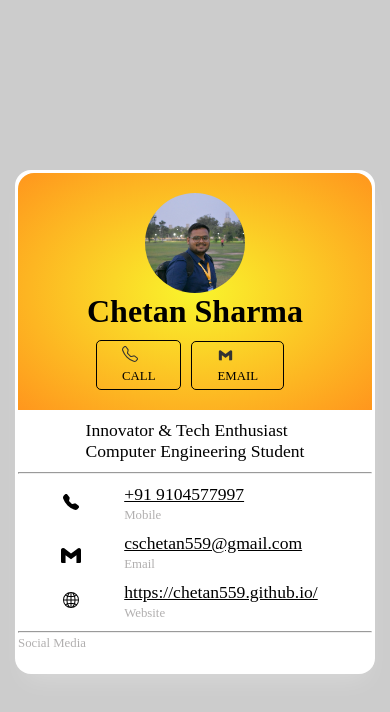
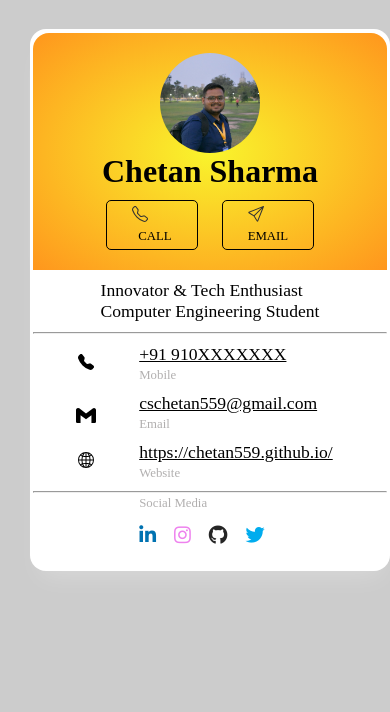
Before and after one commit to Chetan559/365Days, a plain HTML site: page vcard/2.html in a window 390 px wide. Drawn offline with nearby package versions, Linux system fonts and the light colour scheme.

Commit message:
added symbols and social media links

```diff
--- a/vcard/2.html
+++ b/vcard/2.html
@@ -4,8 +4,11 @@
     <meta charset="UTF-8">
     <meta name="viewport" content="width=device-width, initial-scale=1.0">
     <title>Contact Card</title>
-    <link rel="stylesheet" href="styles.css"> </head>
+    <link rel="stylesheet" href="styles.css">
+    <link rel="stylesheet" href="https://use.fontawesome.com/releases/v5.8.2/css/all.css"/>
+    <link href='https://unpkg.com/css.gg@2.0.0/icons/css/mail.css' rel='stylesheet'>
     <link href='https://unpkg.com/boxicons@2.1.4/css/boxicons.min.css' rel='stylesheet'>
+    <link rel="stylesheet" href="https://fonts.googleapis.com/css2?family=Material+Symbols+Outlined:opsz,wght,FILL,GRAD@20..48,100..700,0..1,-50..200" />
 </head>
 <body>
     <div class="card-body">
@@ -15,17 +18,21 @@
             </div>
             <h1>Chetan Sharma</h1>
             <div class="contact-info">
-                <a href="tel:+919104577997">
+                <a href="tel:+91234568752562">
                     <svg xmlns="http://www.w3.org/2000/svg" width="16" height="16" fill="currentColor" class="bi bi-telephone sym" viewBox="0 0 16 16">
                         <path d="M3.654 1.328a.678.678 0 0 0-1.015-.063L1.605 2.3c-.483.484-.661 1.169-.45 1.77a17.568 17.568 0 0 0 4.168 6.608 17.569 17.569 0 0 0 6.608 4.168c.601.211 1.286.033 1.77-.45l1.034-1.034a.678.678 0 0 0-.063-1.015l-2.307-1.794a.678.678 0 0 0-.58-.122l-2.19.547a1.745 1.745 0 0 1-1.657-.459L5.482 8.062a1.745 1.745 0 0 1-.46-1.657l.548-2.19a.678.678 0 0 0-.122-.58L3.654 1.328zM1.884.511a1.745 1.745 0 0 1 2.612.163L6.29 2.98c.329.423.445.974.315 1.494l-.547 2.19a.678.678 0 0 0 .178.643l2.457 2.457a.678.678 0 0 0 .644.178l2.189-.547a1.745 1.745 0 0 1 1.494.315l2.306 1.794c.829.645.905 1.87.163 2.611l-1.034 1.034c-.74.74-1.846 1.065-2.877.702a18.634 18.634 0 0 1-7.01-4.42 18.634 18.634 0 0 1-4.42-7.009c-.362-1.03-.037-2.137.703-2.877L1.885.511z"/>
                     </svg>
                     <br>
                     <span class="contact-info-span">
+                        &nbsp;
                         CALL
                     </span>
                 </a>
+                &nbsp;
                 <a href="mailto:cschetan559@gmail.com">
-                    <i class='bx bxl-gmail'></i>
+                    <svg xmlns="http://www.w3.org/2000/svg" width="16" height="16" fill="currentColor" class="bi bi-send" viewBox="0 0 16 16">
+                        <path d="M15.854.146a.5.5 0 0 1 .11.54l-5.819 14.547a.75.75 0 0 1-1.329.124l-3.178-4.995L.643 7.184a.75.75 0 0 1 .124-1.33L15.314.037a.5.5 0 0 1 .54.11ZM6.636 10.07l2.761 4.338L14.13 2.576zm6.787-8.201L1.591 6.602l4.339 2.76 7.494-7.493Z"/>
+                    </svg>
                     <br>
                     <span class="contact-info-span">
                         EMAIL
@@ -44,14 +51,14 @@
                         </svg>
                     </div>
                     <div class="symbol-details">
-                        <a  href="tel:+919104577997">+91 9104577997</a>
+                        <a  href="#">+91 910XXXXXXX</a>
                         <br>
                         <span>Mobile</span>
                     </div>
                 </div>
                 <div class="email">
                     <div class="symbol">
-                        <svg xmlns="http://www.w3.org/2000/svg" width="24" height="24" viewBox="0 0 24 24" style="fill: rgba(0, 0, 0, 1);transform: ;msFilter:;">
+                        <svg xmlns="http://www.w3.org/2000/svg" width="24" height="24" viewBox="0 0 24 24" style="fill: rgba(0, 0, 0, 1);">
                             <path d="m18.73 5.41-1.28 1L12 10.46 6.55 6.37l-1.28-1A2 2 0 0 0 2 7.05v11.59A1.36 1.36 0 0 0 3.36 20h3.19v-7.72L12 16.37l5.45-4.09V20h3.19A1.36 1.36 0 0 0 22 18.64V7.05a2 2 0 0 0-3.27-1.64z"></path>
                         </svg>
                     </div>
@@ -73,7 +80,26 @@
                         <span>Website</span>
                     </div>
                     <hr>
-                    <span>Social Media</span>
+                    <span style="margin-left:30%;">Social Media</span>
+                    <div class="contact-links">
+                        <a
+                          href="https://linkedin.com/in/sharma-chetan-k"   class="btn contact-details link"
+                          ><label class="label"><i class="fab fa-linkedin-in blue"></i></label></a>&nbsp;&nbsp;
+                        <a
+                          href="https://instagram.com/beast.sharmajii?igshid=YmMyMTA2M2Y="
+
+                          class="btn contact-details link"
+                          ><label class="label"><i class="fab fa-instagram insta"></i></label></a>&nbsp;&nbsp;
+                        <a
+                          id="profile-link"
+                          href="https://github.com/Chetan559"
+
+                          class="btn contact-details link"
+                          ><label class="label"><i class="fab fa-github black"></i></label></a>&nbsp;&nbsp;
+                        <a
+                         href="https://twitter.com/ChetanSharma974"  class="btn contact-details link">
+                          <label class="label"><i class="fab fa-twitter blue2"></i></label></a>&nbsp;&nbsp;
+                    </div>
                 </div>
             </div>
     </div>
--- a/vcard/styles.css
+++ b/vcard/styles.css
@@ -5,12 +5,29 @@
   }
 
 body{
-    height: 100vh;
-    display: flex;
-    justify-content: center;
-    align-items: center;
+  height: 100vh;
+  display: flex;
+  justify-content: center;
+  align-items: center;
+  background-color:#ccc ;
+  background-size: 400%;
+}
+
+@media only screen and (max-width: 767px) {
+  body{
+    position: relative;
+    height: 600px;
     background-color:#ccc ;
     background-size: 400%;
+  }
+  .card-body{
+    position: absolute;
+    top: 0;
+    left: 50%;
+    transform: translateX(-50%);
+    width: 360px;
+    padding: 20px;
+  }
 }
 
 .card-body{
@@ -78,7 +95,7 @@ img{
     padding: 5px 10px;
     border: 1px solid #000000;
     border-radius: 5px;
-    margin-right: 10px;
+    margin: 0 10px;
     padding: 5px 25px;
   }
 
@@ -135,3 +152,22 @@ img{
     font-size: 0.8rem;
     color: #b1afaf;
   }
+
+  .contact-links{
+    margin-left: 30%;
+    font-size: 1.5rem;
+  }
+
+  .black{
+    color: #252525;
+  }
+
+  .insta{
+    color:violet;
+  }
+  .blue{
+    color: #0072b1;
+  }
+  .blue2{
+    color: #00acee;
+  }
```
Also changed, not shown: index.html (+2 -2 lines).
